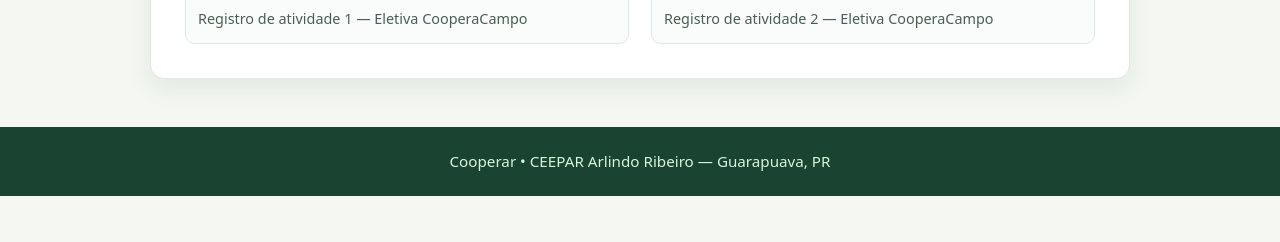
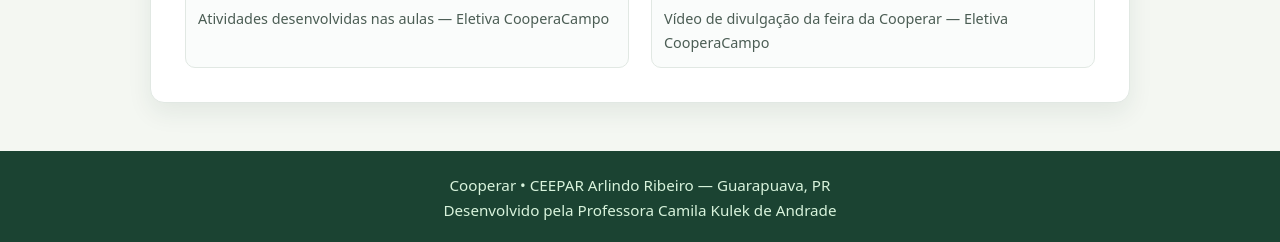
Before and after one commit to camilakulekandrade/Cooperar, a plain HTML site: page index.html in a window 1280 px wide. Shown: the part 1918-2160 px from the top of the page. Before the commit the page ends 2114 px from the top, so only its background shows below. Drawn offline with Linux system fonts and the light colour scheme.

Commit message:
mudança 01

```diff
--- a/index.html
+++ b/index.html
@@ -39,7 +39,7 @@
                         <source src="lv_0_20261124154656.mp4" type="video/mp4">
                         Seu navegador não suporta a tag de vídeo.
                     </video>
-                    <span class="legenda-video">Registro de atividade 1 — Eletiva CooperaCampo</span>
+                    <span class="legenda-video">Atividades desenvolvidas nas aulas — Eletiva CooperaCampo</span>
                 </article>
 
                 <article class="video-item">
@@ -47,7 +47,7 @@
                         <source src="VID-20261119-WA0051.mp4" type="video/mp4">
                         Seu navegador não suporta a tag de vídeo.
                     </video>
-                    <span class="legenda-video">Registro de atividade 2 — Eletiva CooperaCampo</span>
+                    <span class="legenda-video">Vídeo de divulgação da feira da Cooperar — Eletiva CooperaCampo</span>
                 </article>
             </div>
         </section>
@@ -56,6 +56,7 @@
     <footer class="rodape">
         <div class="container">
             <p>Cooperar • CEEPAR Arlindo Ribeiro — Guarapuava, PR</p>
+            <p>Desenvolvido pela Professora Camila Kulek de Andrade</p>
         </div>
     </footer>
 </body>
```
